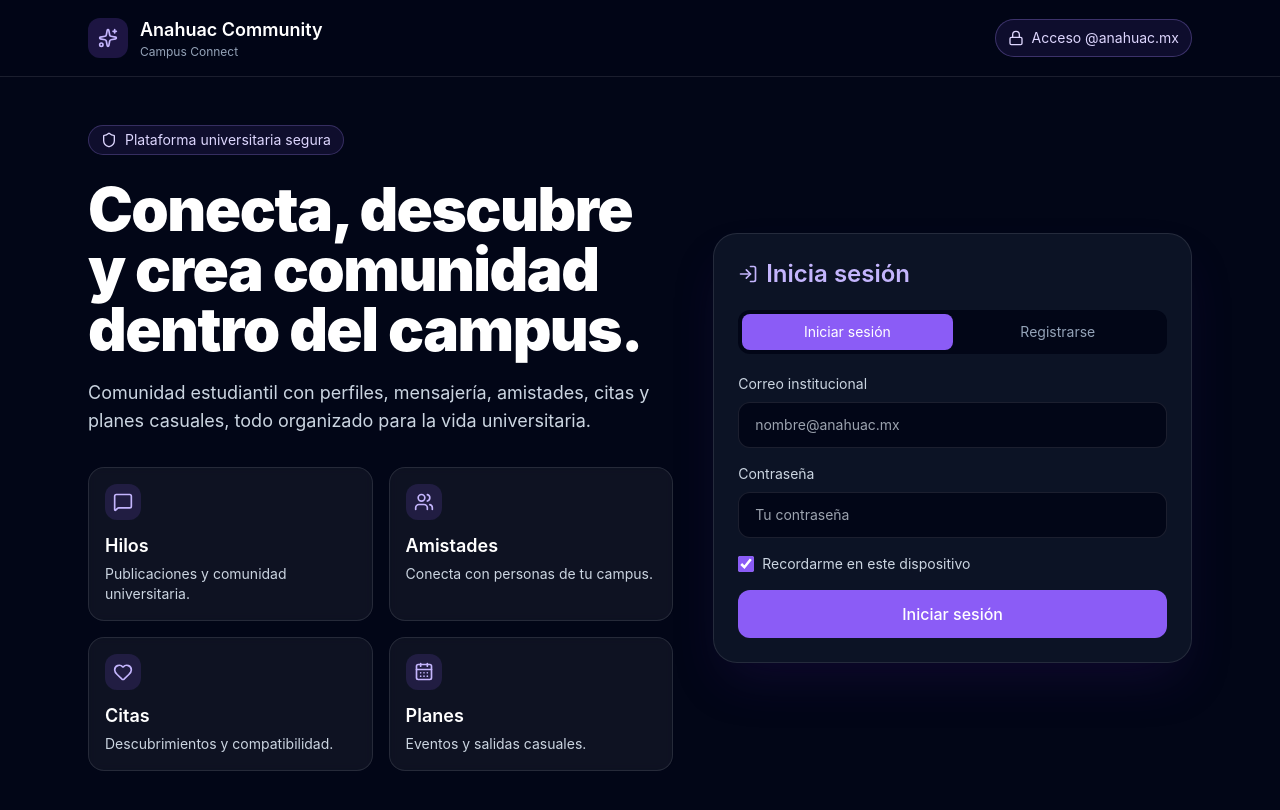
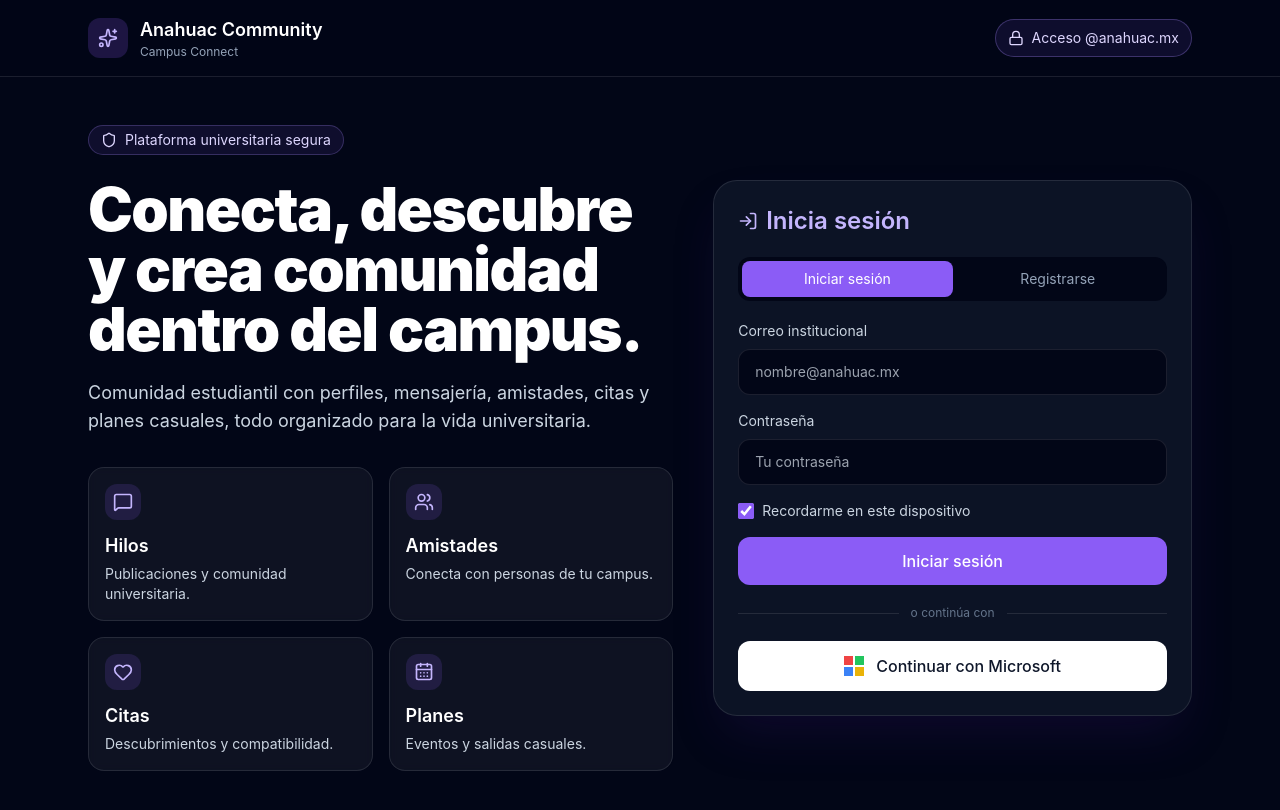
Before and after one commit to MacDeOmi/BIPO, a React (Vite) app: page / in a window 1280 px wide. Shown: the top 810 px of the page. Built offline with nearby package versions, Linux system fonts and the light colour scheme; no server answers.

Commit message:
Add Microsoft OAuth login

```diff
--- a/src/App.jsx
+++ b/src/App.jsx
@@ -86,6 +86,26 @@
     }
 
     setLoading(false)
+  }
+
+  const handleMicrosoftLogin = async () => {
+    setMessage('')
+
+    if (!supabase) {
+      setMessage('Falta configurar Supabase en el entorno.')
+      return
+    }
+
+    localStorage.setItem('bipo_remember', 'true')
+    const { error } = await supabase.auth.signInWithOAuth({
+      provider: 'azure',
+      options: {
+        redirectTo: window.location.origin,
+        scopes: 'email',
+      },
+    })
+
+    if (error) setMessage(error.message)
   }
 
   const handleRegister = async (event) => {
@@ -366,6 +386,26 @@
                 </button>
               </form>
 
+              <div className="my-5 flex items-center gap-3 text-xs text-slate-500">
+                <span className="h-px flex-1 bg-white/10" />
+                o continúa con
+                <span className="h-px flex-1 bg-white/10" />
+              </div>
+
+              <button
+                type="button"
+                onClick={handleMicrosoftLogin}
+                className="flex w-full items-center justify-center gap-3 rounded-xl border border-white/15 bg-white px-4 py-3 font-medium text-slate-900 transition hover:bg-slate-100"
+              >
+                <span className="grid h-5 w-5 grid-cols-2 gap-0.5" aria-hidden="true">
+                  <span className="bg-red-500" />
+                  <span className="bg-green-500" />
+                  <span className="bg-blue-500" />
+                  <span className="bg-yellow-500" />
+                </span>
+                Continuar con Microsoft
+              </button>
+
               {message && <p className="mt-4 text-sm text-amber-300">{message}</p>}
             </div>
           </section>
```
